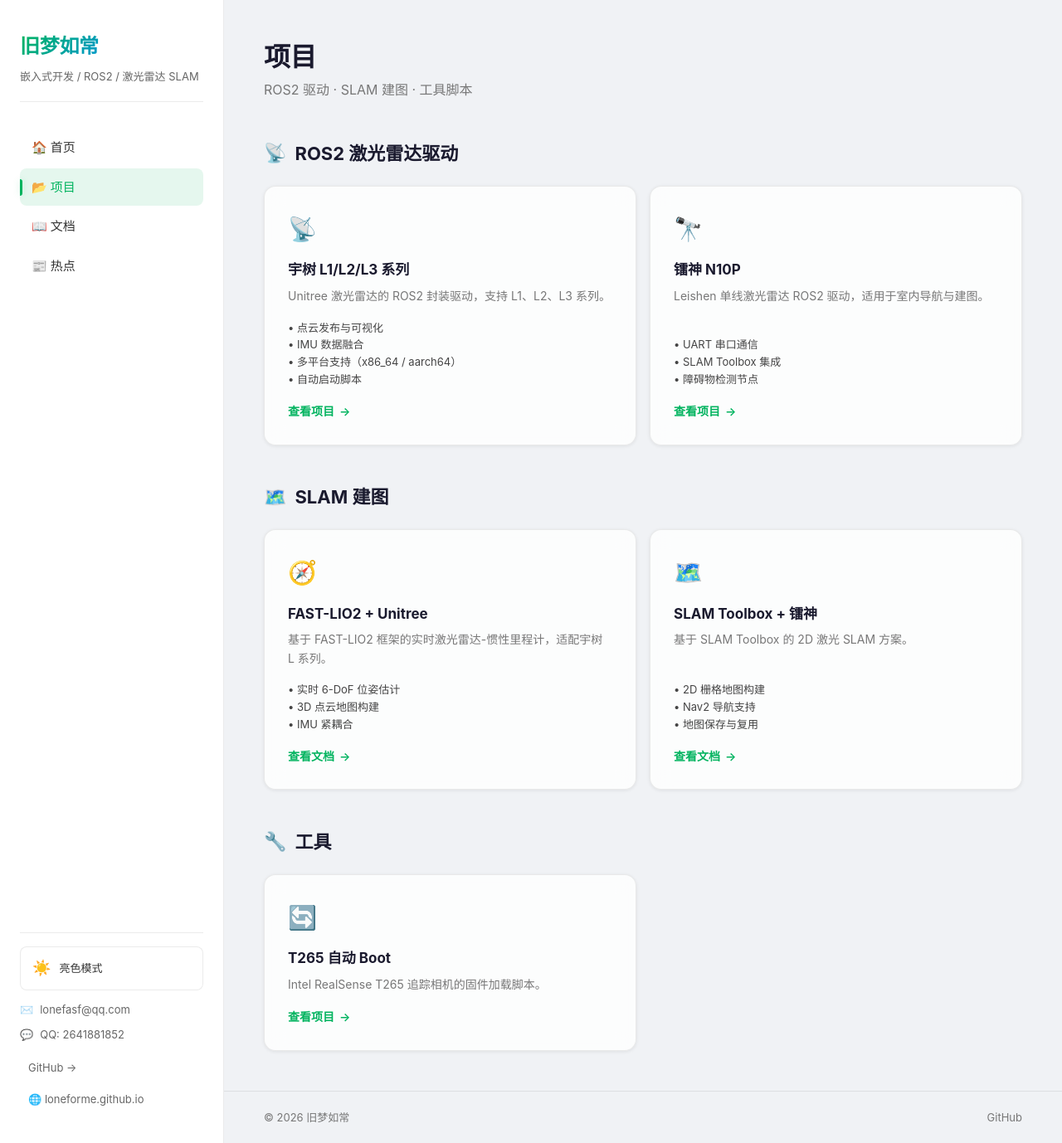
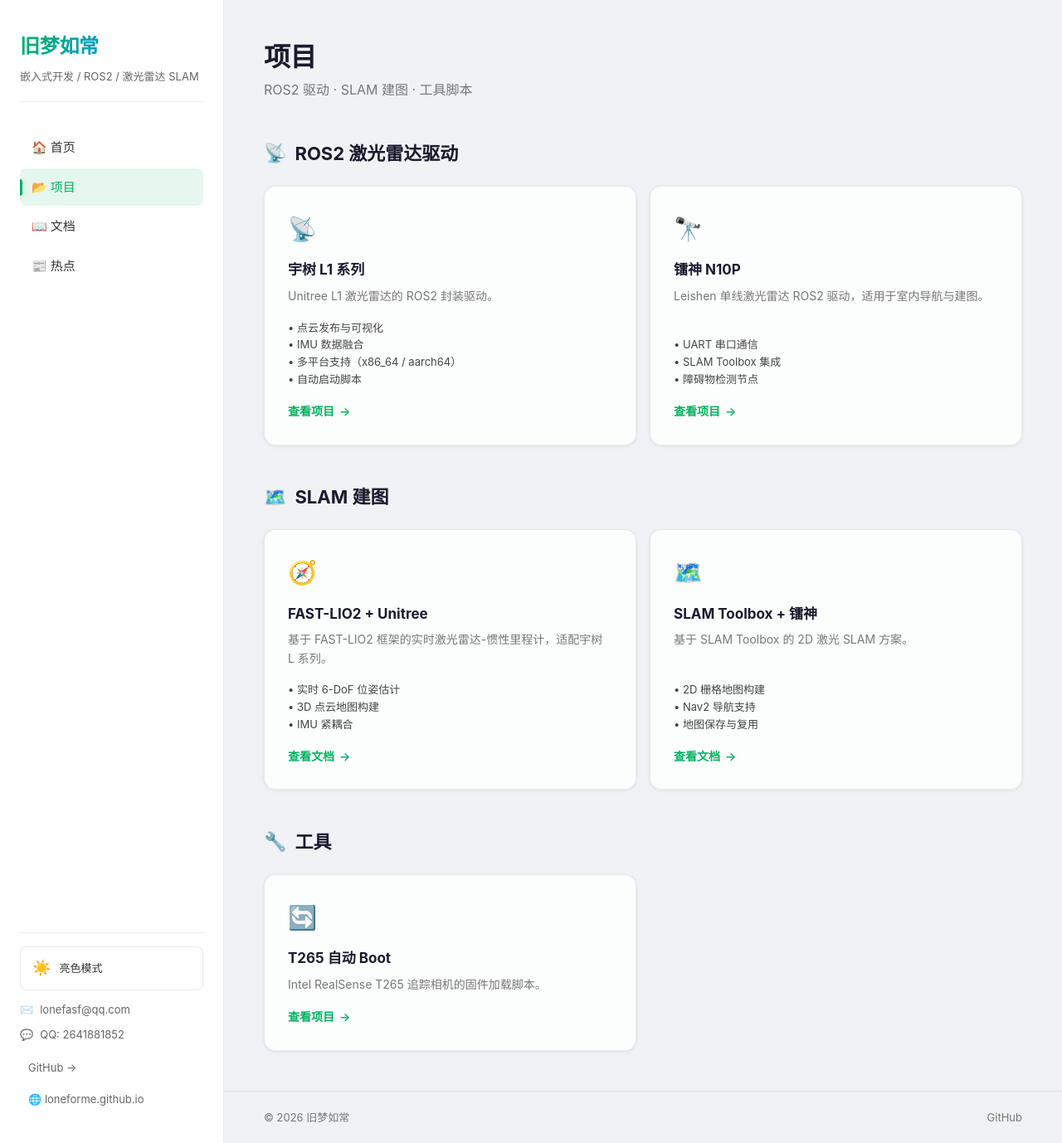
Before and after one commit to LONEFORME/LONEFORME.github.io, a Jekyll site: the page built from projects.md, in a window 1280 px wide and 1378 px high. Shown: the whole window at 83% size. Built offline with Jekyll 4.4.1, drawn with Linux system fonts in a browser that asks for light colours.

Commit message:
fix: 修正宇树雷达型号为 L1

```diff
--- a/projects.md
+++ b/projects.md
@@ -15,8 +15,8 @@ title: 项目
   <div class="card-grid">
     <div class="card">
       <div class="card-icon">📡</div>
-      <h3>宇树 L1/L2/L3 系列</h3>
-      <p>Unitree 激光雷达的 ROS2 封装驱动，支持 L1、L2、L3 系列。</p>
+      <h3>宇树 L1 系列</h3>
+      <p>Unitree L1 激光雷达的 ROS2 封装驱动。</p>
       <div class="card-details">
         • 点云发布与可视化<br>
         • IMU 数据融合<br>
```
Also changed, not shown: docs.md (+1 -1 lines), docs/unitree_l1.md (+1 -1 lines), README.md.
